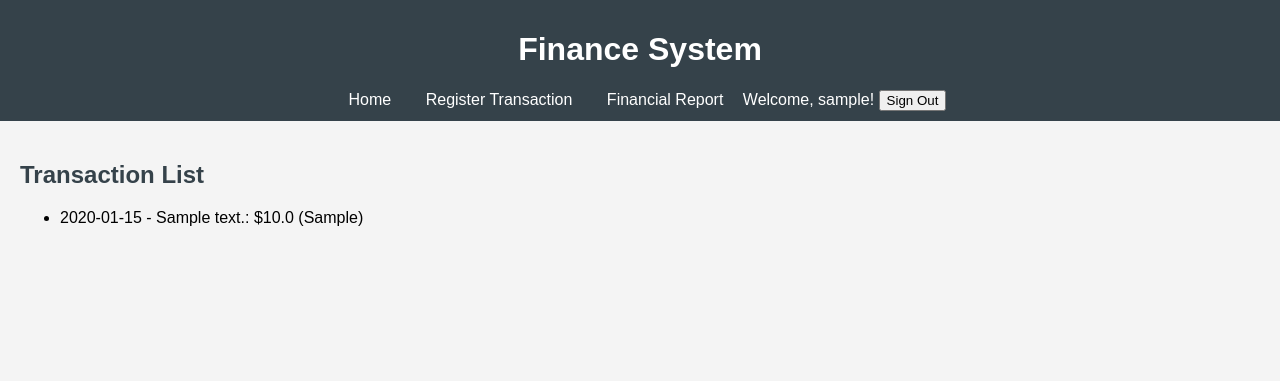
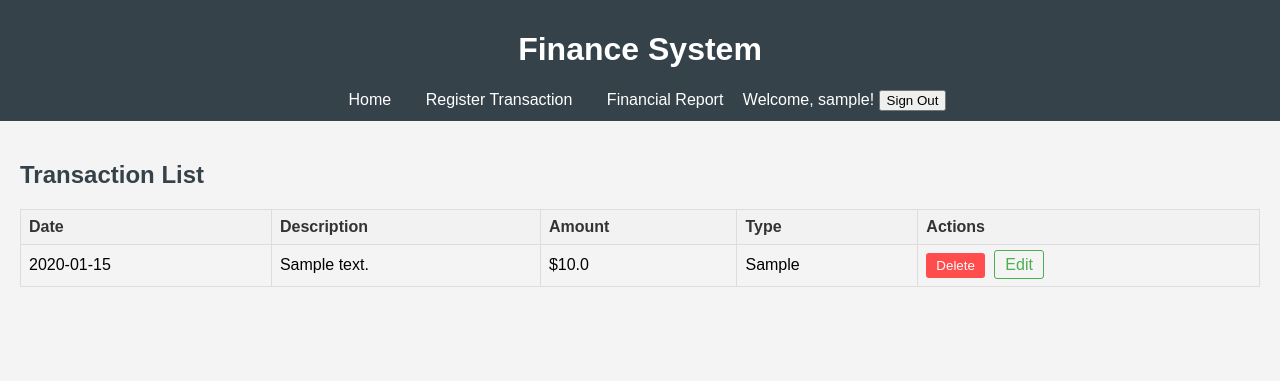
Before and after one commit to Leoodaviid/finnance-system, a Flask app: page / in a window 1280 px wide. Shown: the top 381 px of the page. Run offline with Flask 3, Linux system fonts and the light colour scheme; a user stored in the database is signed in; tables that the repository leaves empty hold one stand-in row (values such as "Sample post"); some libraries are stand-ins or nearby versions.

Commit message:
feat(template): improve transaction list with table format and action buttons

```diff
--- a/templates/index.html
+++ b/templates/index.html
@@ -1,11 +1,34 @@
 {% extends 'base.html' %} {% block content %}
 <h2>Transaction List</h2>
-<ul>
-  {% for transaction in transactions %}
-  <li>
-    {{ transaction.date }} - {{ transaction.description }}: ${{
-    transaction.amount }} ({{ transaction.type }})
-  </li>
-  {% endfor %}
-</ul>
+<table class="transaction-table">
+  <thead>
+    <tr>
+      <th>Date</th>
+      <th>Description</th>
+      <th>Amount</th>
+      <th>Type</th>
+      <th>Actions</th>
+    </tr>
+  </thead>
+  <tbody>
+    {% for transaction in transactions %}
+    <tr>
+      <td>{{ transaction.date }}</td>
+      <td>{{ transaction.description }}</td>
+      <td>${{ transaction.amount }}</td>
+      <td>{{ transaction.type }}</td>
+      <td>
+        <button class="delete-button" data-id="{{ transaction.id }}">
+          Delete
+        </button>
+        <a
+          href="{{ url_for('edit_transaction', id=transaction.id) }}"
+          class="edit-link"
+          >Edit</a
+        >
+      </td>
+    </tr>
+    {% endfor %}
+  </tbody>
+</table>
 {% endblock %}
```
